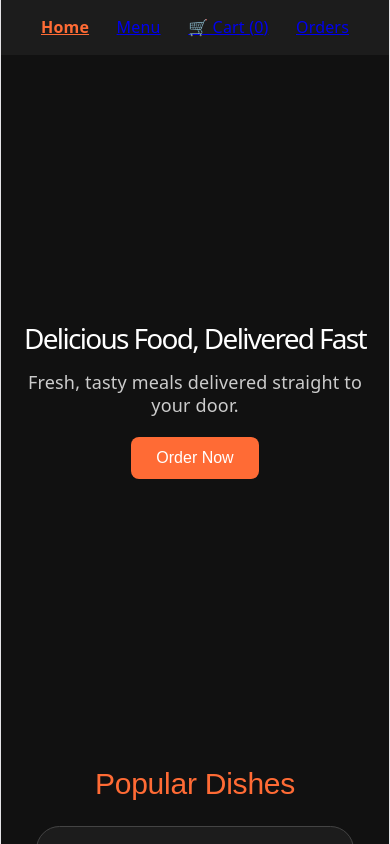
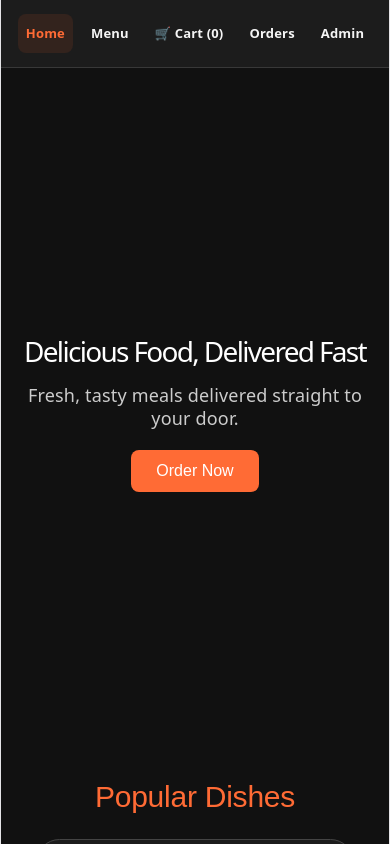
Before and after one commit to Somoo-raj/FoodieHub, a React (Vite) app: page / in a window 390 px wide. Shown: the top 844 px of the page. Built offline with nearby package versions, Linux system fonts and the light colour scheme; no server answers.

Commit message:
feat: update Navbar component with Admin link and refine CSS styles

```diff
--- a/src/components/Navbar.css
+++ b/src/components/Navbar.css
@@ -4,8 +4,40 @@
   align-items: center;
   background: #1c1c1c;
   padding: 16px 40px;
-  gap: 24px;
+  gap: 20px;
+  flex-wrap: wrap;
+  border-bottom: 1px solid #383838;
 }
-.active {
+
+.nav a {
+  color: #f5f5f5;
+  text-decoration: none;
+  font-size: 15px;
+  font-weight: 600;
+  padding: 9px 12px;
+  border-radius: 8px;
+  transition: 0.3s;
+}
+
+.nav a:hover {
   color: #ff6b35;
+  background: #2a2a2a;
 }
+
+.nav a.active {
+  color: #ff6b35;
+  background: #33231d;
+}
+
+@media (max-width: 600px) {
+  .nav {
+    justify-content: center;
+    gap: 10px;
+    padding: 14px 10px;
+  }
+
+  .nav a {
+    font-size: 13px;
+    padding: 8px;
+  }
+}
--- a/src/components/Navbar.jsx
+++ b/src/components/Navbar.jsx
@@ -13,6 +13,7 @@ function Navbar() {
             <NavLink to="/menu">Menu</NavLink>
             <NavLink to="/cart">🛒 Cart ({cart.reduce((total, item) => total + item.quantity, 0)})</NavLink>
             <NavLink to="/orders">Orders</NavLink>
+            <NavLink to="/admin">Admin</NavLink>
         </nav>
     )
 }
```
